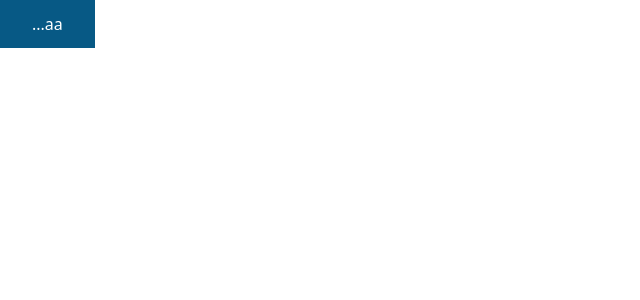
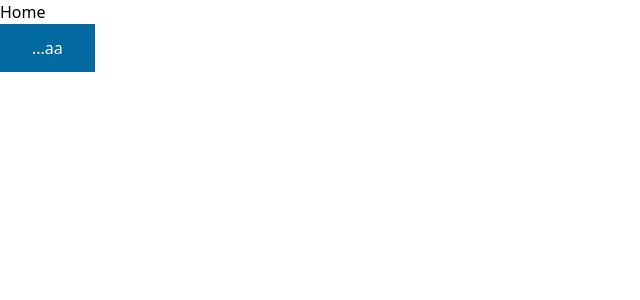
Before and after one commit to cColds/wheres-waldo, a React (Vite) app: page / in a window 1280 px wide. Shown: the top 300 px of the page, without its empty margins (0-640 px from the left). Built offline with nearby package versions, Linux system fonts and the light colour scheme.

Commit message:
Setup react routers

```diff
--- a/package.json
+++ b/package.json
@@ -15,7 +15,8 @@
     },
     "dependencies": {
         "react": "^18.2.0",
-        "react-dom": "^18.2.0"
+        "react-dom": "^18.2.0",
+        "react-router-dom": "^6.14.1"
     },
     "devDependencies": {
         "@types/react": "^18.2.14",
--- a/src/App.tsx
+++ b/src/App.tsx
@@ -1,6 +1,12 @@
+import { Routes, Route } from "react-router";
+
 function App() {
     return (
         <>
+            <Routes>
+                <Route path="/" element={<p>Home</p>} />
+            </Routes>
+
             <button className="text-white px-4 sm:px-8 py-2 sm:py-3 bg-sky-700 hover:bg-sky-800">
                 ...aa
             </button>
--- a/src/main.tsx
+++ b/src/main.tsx
@@ -2,9 +2,12 @@ import React from "react";
 import ReactDOM from "react-dom/client";
 import App from "./App.tsx";
 import "./index.css";
+import { BrowserRouter } from "react-router-dom";
 
 ReactDOM.createRoot(document.getElementById("root")!).render(
     <React.StrictMode>
-        <App />
+        <BrowserRouter>
+            <App />
+        </BrowserRouter>
     </React.StrictMode>
 );
```
Also changed, not shown: 1 other file (tests, documents, lock files or other folders).
